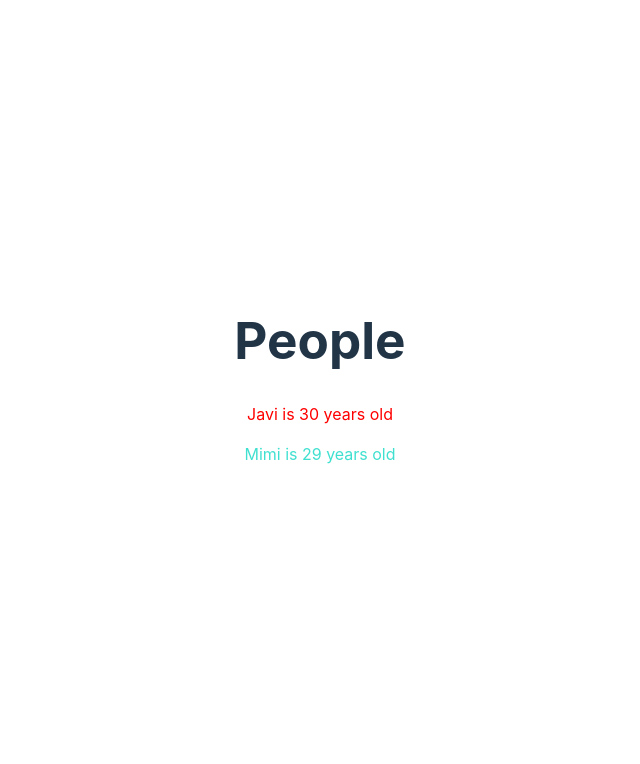
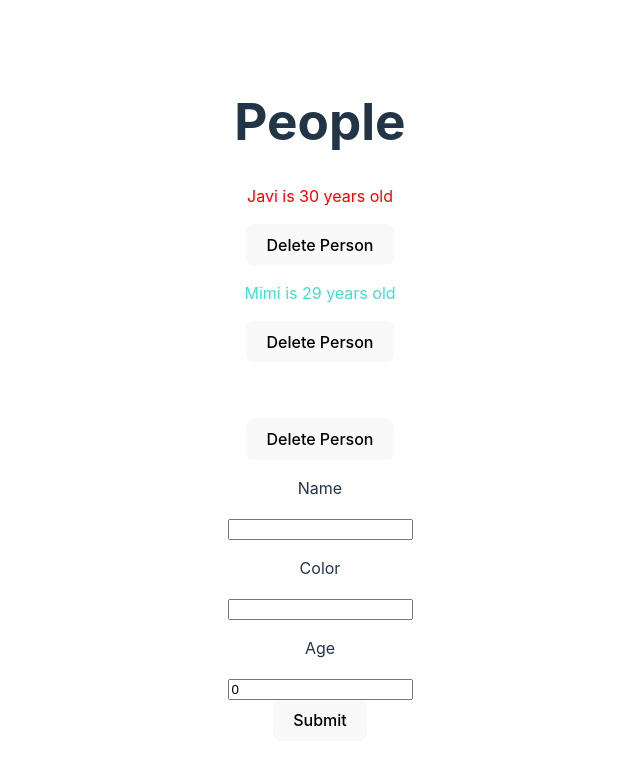
Before and after one commit to JCalHij/my_first_svelte_tutorial, a Svelte app: page / in a window 1280 px wide. Shown: the top 764 px of the page, without its empty margins (320-960 px from the left). Built offline with nearby package versions, Linux system fonts and the light colour scheme.

Commit message:
Inline Event Handlers

```diff
--- a/src/App.svelte
+++ b/src/App.svelte
@@ -1,9 +1,32 @@
 <script>
-  const people = [
+  let people = [
     {id: 1, name: "Javi", color: "red", age: 30},
     {id: 2, name: "Mimi", color: "turquoise", age: 29},
     {id: 3, name: "Noah", color: "white", age: 0},
   ];
+
+  const onDeletePerson = (personId) => {
+    people = people.filter((person) => {
+      return person.id != personId;
+    });
+  };
+
+  let id = 4;
+  let newName = "";
+  let newColor = "";
+  let newAge = 0;
+
+  const onNewPerson = () => {
+    const person = {
+      id: id,
+      name: newName,
+      color: newColor,
+      age: newAge,
+    };
+    people = [...people, person];
+
+    id++;
+  }
 </script>
 
 <main>
@@ -11,8 +34,20 @@
   {#each people as p (p.id)}
     <div style="color: {p.color}">
       <p>{p.name} is {p.age} years old</p>
+      <button on:click={(e) => {onDeletePerson(p.id);}}>Delete Person</button>
     </div>
     {:else}
       <p>There is no one here...</p>
   {/each}
+
+  <p>Name</p>
+  <input type="text" bind:value={newName}>
+  <br>
+  <p>Color</p>
+  <input type="text" bind:value={newColor}>
+  <br>
+  <p>Age</p>
+  <input type="number" bind:value={newAge}>
+  <br>
+  <button on:click={onNewPerson}>Submit</button>
 </main>
```
